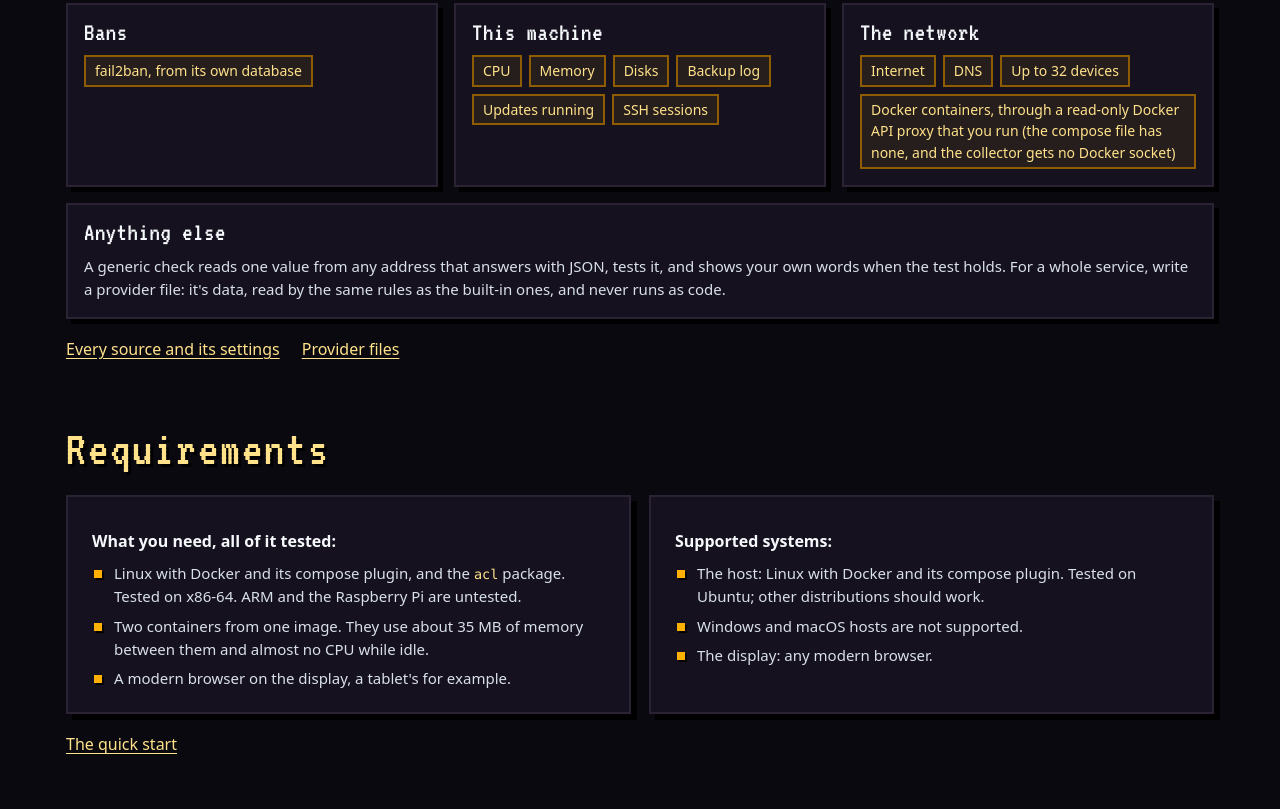
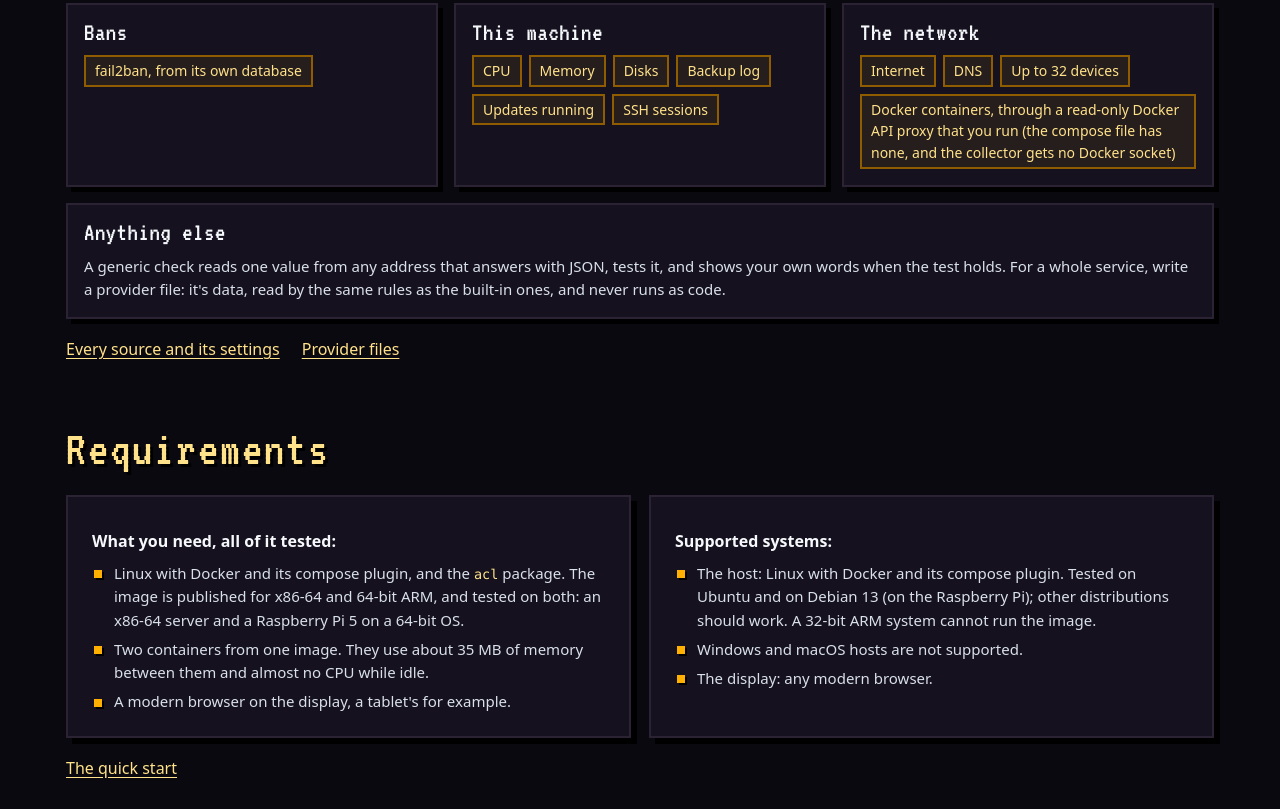
Before and after one commit to Knightwatcher-io/knightwatcher, a plain HTML site: page site/pages/feeds.html in a window 1280 px wide. Shown: the part 692-1501 px from the top of the page. Before the commit the page ends 1477 px from the top, so only its background shows below. Drawn offline with Linux system fonts and the light colour scheme; files whose address does not match are found by name.

Commit message:
docs(site): the image is tested on 64-bit ARM
Supported Feeds said ARM and the Raspberry Pi were untested. The 0.1.0
image has since run on a Raspberry Pi 5 on Debian 13, 64-bit: the server
healthy and serving the page, and a collector pass from the example
configuration with every source ok. A 32-bit ARM system cannot run it.

Signed-off-by: Valtora <180319792+Valtora@users.noreply.github.com>

```diff
--- a/site/pages/feeds.html
+++ b/site/pages/feeds.html
@@ -53,7 +53,7 @@
     <div class="panel">
       <p class="needs-h">What you need, all of it tested:</p>
       <ul class="needs">
-        <li>Linux with Docker and its compose plugin, and the <code>acl</code> package. Tested on x86-64. ARM and the Raspberry Pi are untested.</li>
+        <li>Linux with Docker and its compose plugin, and the <code>acl</code> package. The image is published for x86-64 and 64-bit ARM, and tested on both: an x86-64 server and a Raspberry Pi 5 on a 64-bit OS.</li>
         <li>Two containers from one image. They use about 35 MB of memory between them and almost no CPU while idle.</li>
         <li>A modern browser on the display, a tablet's for example.</li>
       </ul>
@@ -61,7 +61,7 @@
     <div class="panel">
       <p class="needs-h">Supported systems:</p>
       <ul class="needs">
-        <li>The host: Linux with Docker and its compose plugin. Tested on Ubuntu; other distributions should work.</li>
+        <li>The host: Linux with Docker and its compose plugin. Tested on Ubuntu and on Debian 13 (on the Raspberry Pi); other distributions should work. A 32-bit ARM system cannot run the image.</li>
         <li>Windows and macOS hosts are not supported.</li>
         <li>The display: any modern browser.</li>
       </ul>
```
Also changed, not shown: tests/site/docs.test.mjs (+1 -1 lines).
